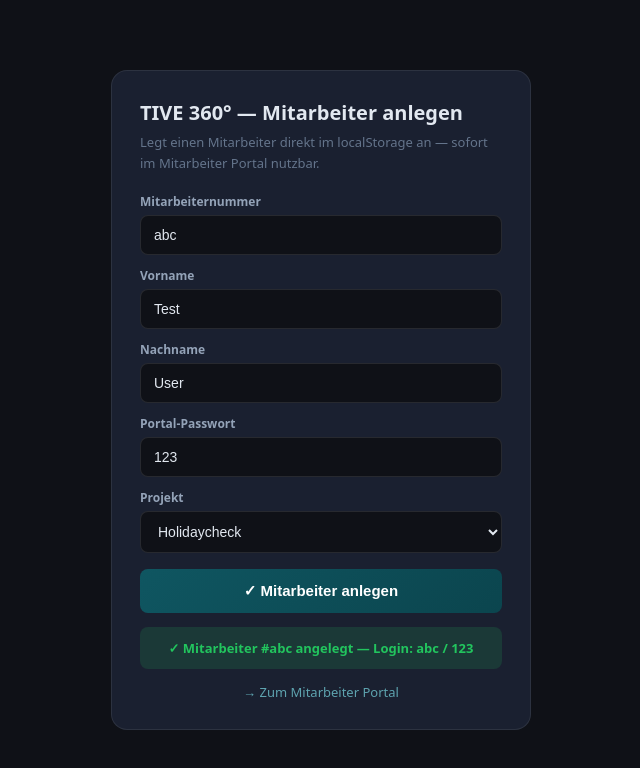
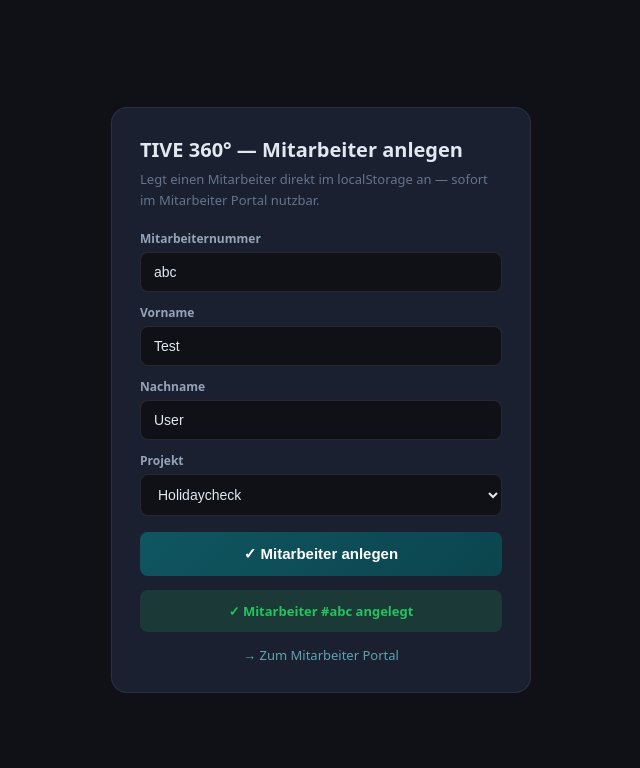
Before and after one commit to Myna2026/jsr-bpo-platform, a plain HTML site: page frontend/setup.html in a window 1280 px wide. Both pictures are taken after a click on the button "✓ Mitarbeiter anlegen". Shown: the whole page, without its empty margins (319-959 px from the left). Drawn offline with Linux system fonts and the light colour scheme.

Commit message:
feat(25l-b): remove portal_password from dummy_loader.html and setup.html

```diff
--- a/frontend/setup.html
+++ b/frontend/setup.html
@@ -27,8 +27,6 @@ button{width:100%;padding:13px;border:none;border-radius:8px;background:linear-g
   <input id="fn" value="Test" placeholder="Vorname"/>
   <label>Nachname</label>
   <input id="ln" value="User" placeholder="Nachname"/>
-  <label>Portal-Passwort</label>
-  <input id="pw" value="123" placeholder="Passwort"/>
   <label>Projekt</label>
   <select id="proj" style="width:100%;padding:11px 13px;border-radius:8px;border:1px solid rgba(255,255,255,.1);background:#0f1117;color:#e2e8f0;font-size:14px;margin-bottom:12px;">
     <option value="p1">Holidaycheck</option>
@@ -43,9 +41,8 @@ function create(){
   var num=document.getElementById('num').value.trim();
   var fn=document.getElementById('fn').value.trim();
   var ln=document.getElementById('ln').value.trim();
-  var pw=document.getElementById('pw').value.trim();
   var proj=document.getElementById('proj').value;
-  if(!num||!pw){alert('Bitte Mitarbeiternummer und Passwort eingeben.');return;}
+  if(!num){alert('Bitte Mitarbeiternummer eingeben.');return;}
   var emps=[];
   try{emps=JSON.parse(localStorage.getItem('jsr_employees_v1')||'[]');}catch(e){}
   // Remove existing with same number
@@ -60,12 +57,12 @@ function create(){
     language_level:'B2',languages_str:'Albanisch, Deutsch (B2)',
     project_id:proj,primary_skill:'support',
     status:'active',work_hours:'8',
-    photo_color:'#1d4ed8',portal_password:pw,
+    photo_color:'#1d4ed8',
     salary_active:'',bank_name:'',
   });
   localStorage.setItem('jsr_employees_v1',JSON.stringify(emps));
   var ok=document.getElementById('ok');
-  ok.textContent='✓ Mitarbeiter #'+num+' angelegt — Login: '+num+' / '+pw;
+  ok.textContent='✓ Mitarbeiter #'+num+' angelegt';
   ok.style.display='block';
 }
 </script>
```
Also changed, not shown: frontend/dummy_loader.html (+2 -2 lines).
